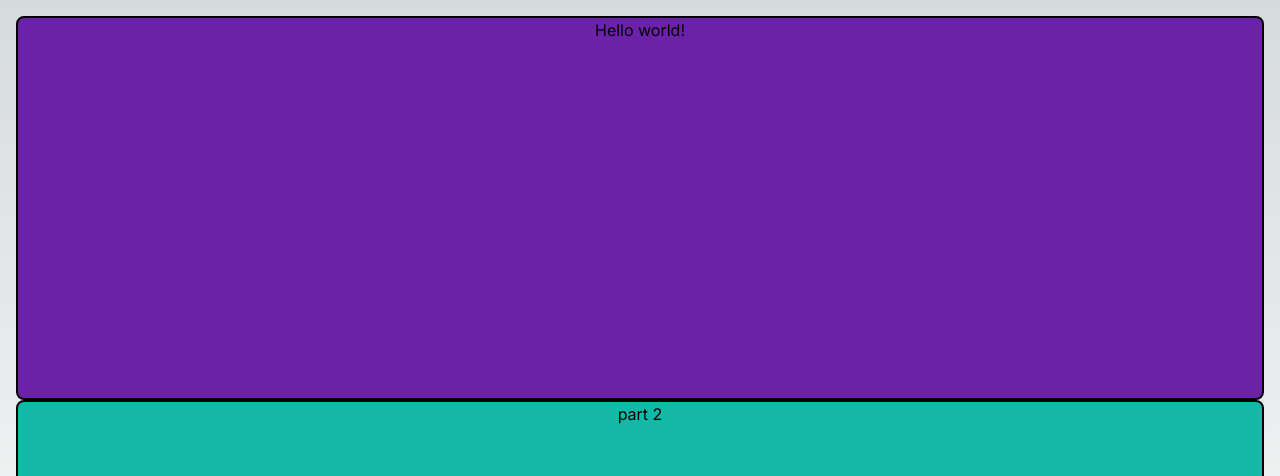
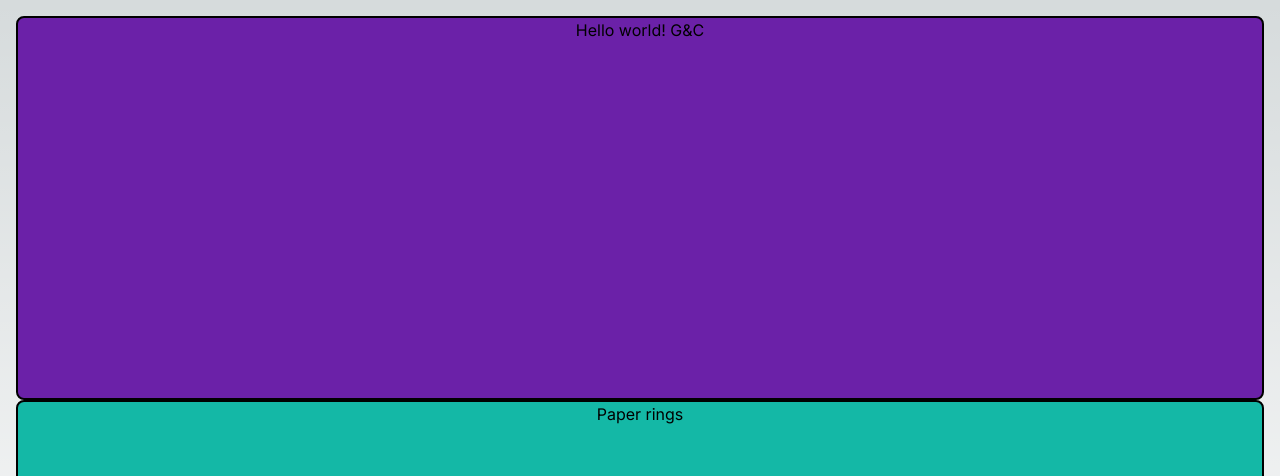
Before and after one commit to craduzz/craduzz.github.io, a Next.js app: page / in a window 1280 px wide. Shown: the top 476 px of the page. Built offline with nearby package versions, Linux system fonts and the light colour scheme.

Commit message:
Small Changes

```diff
--- a/app/page.js
+++ b/app/page.js
@@ -2,10 +2,10 @@ export default function Home() {
   return (
     <main className={"place-content-center border-16 border-transparent h-screen"}>
       <div className={"bg-purple-800 rounded-lg h-3/6 border-2 border-black flex-auto hover:h-5/6 ease-in duration-300"}>
-        <p className={"text-center"}> Hello world! </p>
+        <p className={"text-center"}> Hello world! G&C </p>
       </div>
       <div className={"bg-teal-500 rounded-lg h-3/6 border-2 border-black flex-auto"} >
-          <p className={"text-center"}>part 2</p>
+          <p className={"text-center"}>Paper rings</p>
       </div>
     </main>
   )
```
